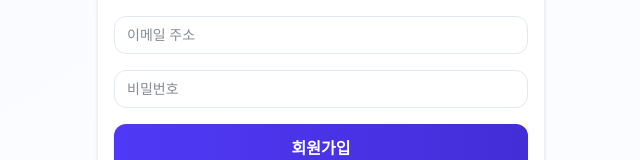
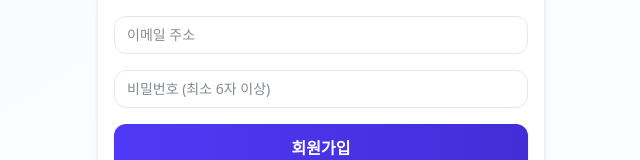
Before and after one commit to woojaemin0106/J.J-JobHunt-Dashboard, a React (Vite) app: page /signup in a window 1280 px wide. Shown: the part 349-509 px from the top of the page, without its empty margins (319-959 px from the left). Built offline with nearby package versions, Linux system fonts and the light colour scheme; no server answers.

Commit message:
refeat: 글자 수정

```diff
--- a/src/pages/Signup.tsx
+++ b/src/pages/Signup.tsx
@@ -73,7 +73,7 @@ export default function Signup() {
                 <input
                   type="password"
                   required
-                  placeholder="비밀번호"
+                  placeholder="비밀번호 (최소 6자 이상)"
                   value={password}
                   onChange={(e) => setPassword(e.target.value)}
                   minLength={4}
@@ -97,9 +97,7 @@ export default function Signup() {
             </form>
 
             <div className="mt-6 text-center">
-              <p className="text-slate-500 text-sm">
-                이미 계정이 있으신가요?
-              </p>
+              <p className="text-slate-500 text-sm">이미 계정이 있으신가요?</p>
               <Link
                 to="/login"
                 className="text-indigo-600 hover:text-indigo-700 hover:underline mt-2 inline-block text-sm font-medium"
```
